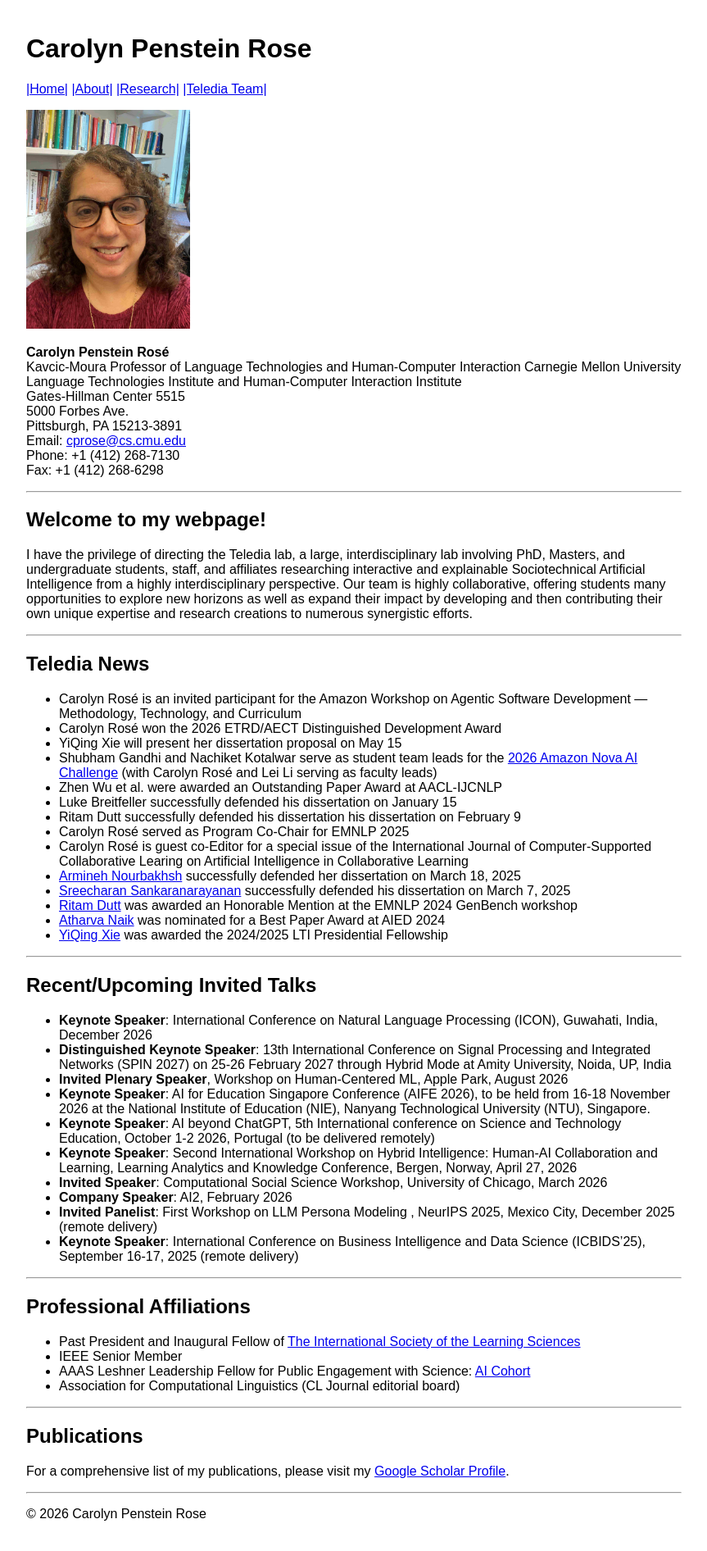
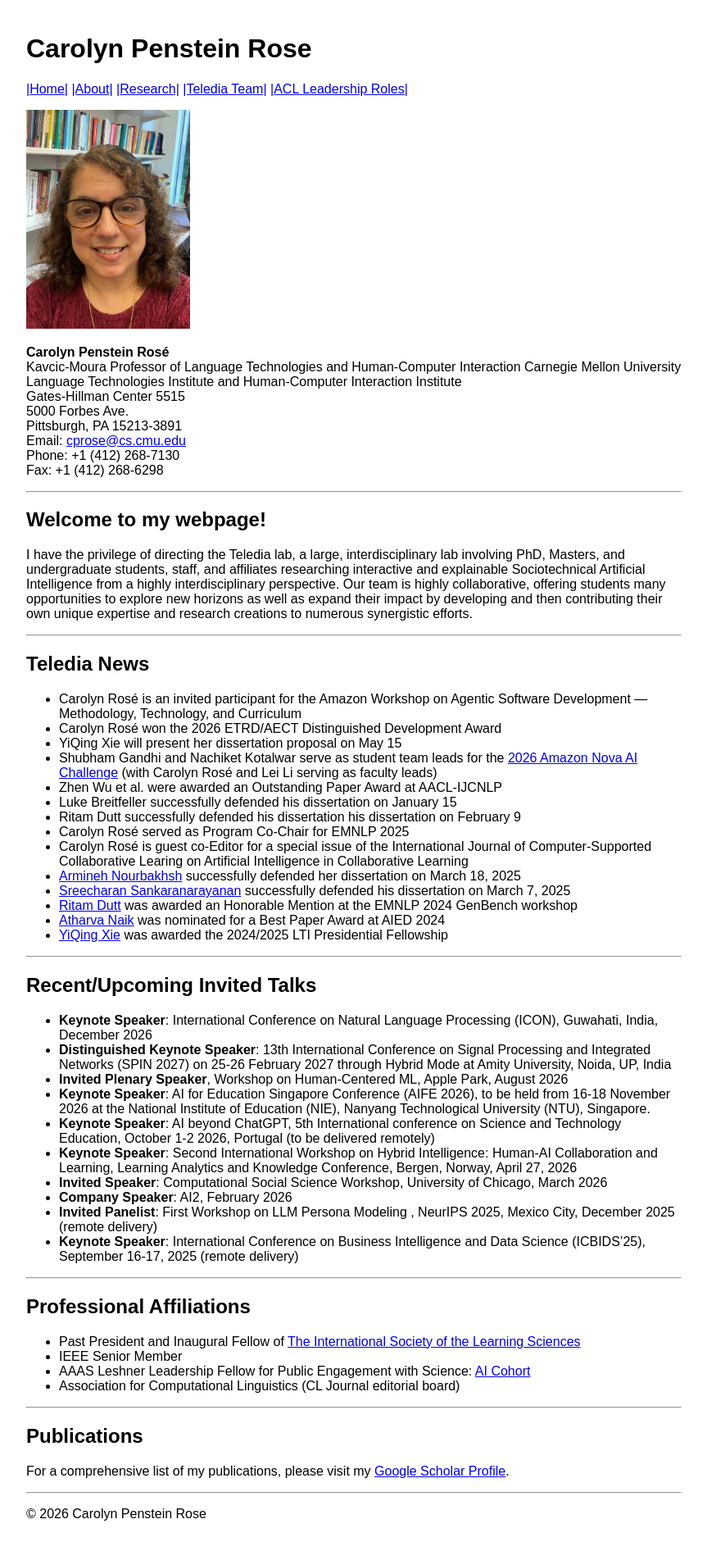
Before and after one commit to cp3a/cp3a.github.io, a Jekyll site: the page built from index.md, in a window 1280 px wide. Shown: the whole page at 82% size, without its empty margins (208-1071 px from the left). Built offline with Jekyll 4.4.1, drawn with Linux system fonts in a browser that asks for light colours.

Commit message:
Update home.html

```diff
--- a/_layouts/home.html
+++ b/_layouts/home.html
@@ -15,6 +15,7 @@
             <a href="/about/">|About|</a>
             <a href="/research/">|Research|</a>
             <a href="/Teledia Team/">|Teledia Team|</a>
+            <a href="/ACL-Leadership-Roles/">|ACL Leadership Roles|</a>
         </nav>
     </header>
     <main>
```
